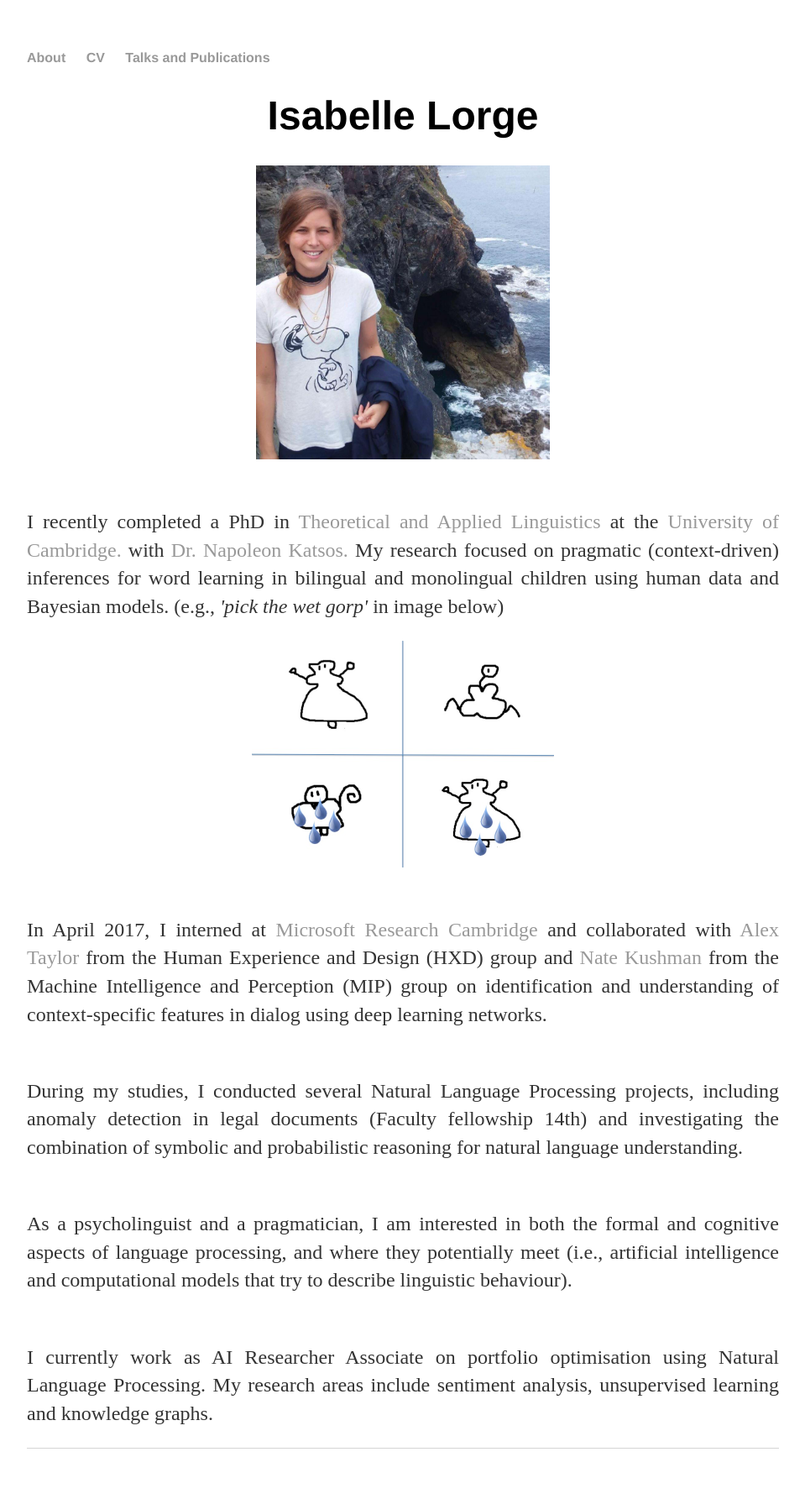
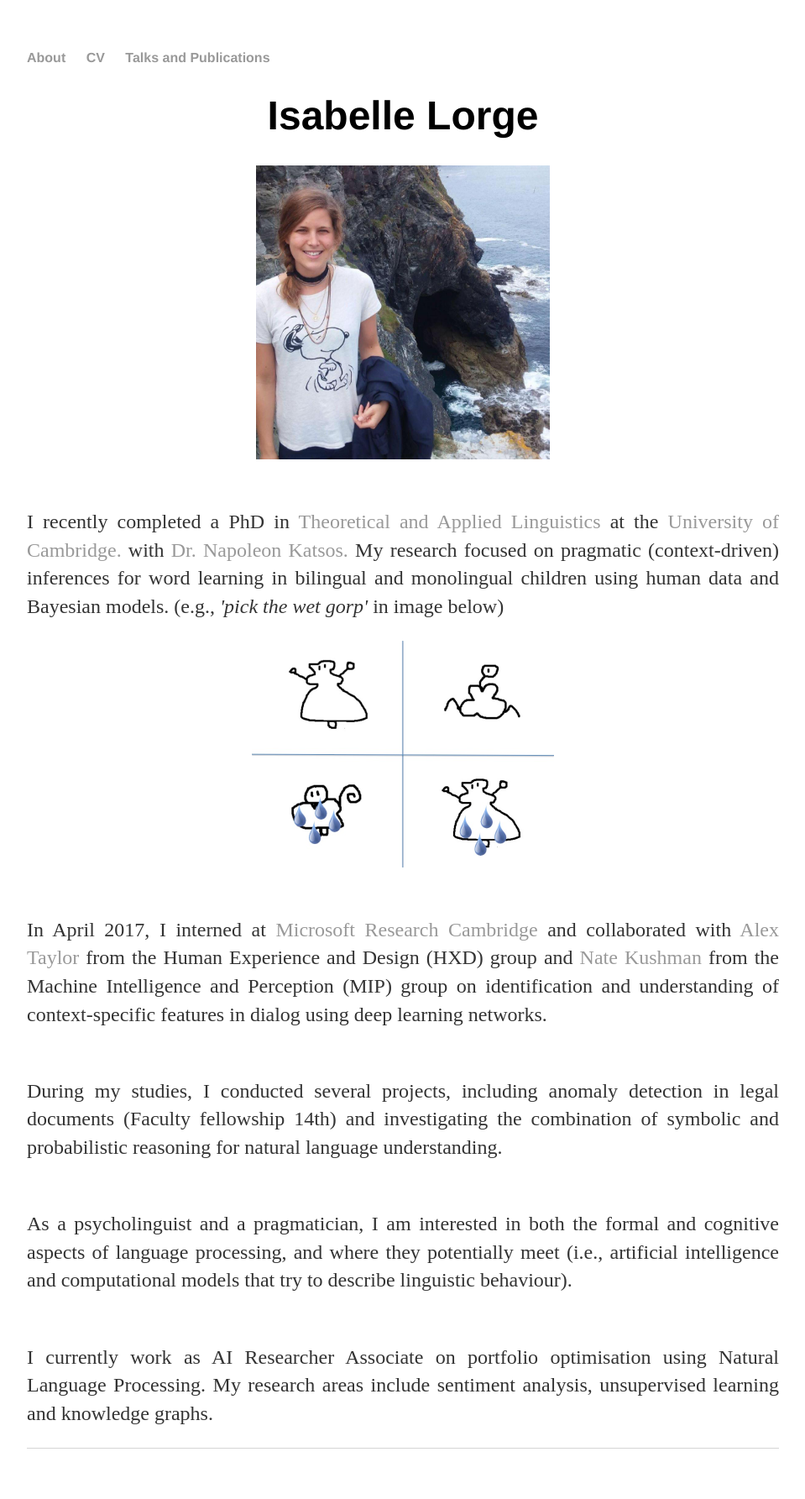
Before and after one commit to isabellelorge/isabellelorge.github.io, a Jekyll site: the page built from index.html, in a window 1280 px wide. Shown: the whole page at 84% size, without its empty margins (160-1119 px from the left). Built offline with Jekyll 4.4.1, drawn with Linux system fonts in a browser that asks for light colours.

Commit message:
Update index.html

```diff
--- a/index.html
+++ b/index.html
@@ -11,7 +11,7 @@ title: Isabelle Lorge
 	<p> <br>In April 2017, I interned at <a href="https://www.microsoft.com/en-us/research/lab/microsoft-research-cambridge/"> Microsoft Research Cambridge </a>
 	and collaborated with <a href= "https://ast.io/"> Alex Taylor </a> from the Human Experience and Design (HXD) group and <a href="https://www.microsoft.com/en-us/research/people/nkushman/"> Nate Kushman </a> from the
 	Machine Intelligence and Perception (MIP) group on identification and understanding of context-specific features in dialog using deep learning networks.</br> </p>
-	<p> <br> During my studies, I conducted several Natural Language Processing projects, including anomaly detection in legal documents (Faculty fellowship 14th)
+	<p> <br> During my studies, I conducted several projects, including anomaly detection in legal documents (Faculty fellowship 14th)
 		and investigating the combination of symbolic and probabilistic reasoning for natural language understanding.
 	<br> </p>
 	<p> <br>As a psycholinguist and a pragmatician, I am interested in both the formal and cognitive aspects of language processing, and where they potentially meet (i.e., artificial intelligence and computational models that try to describe linguistic behaviour).
```
